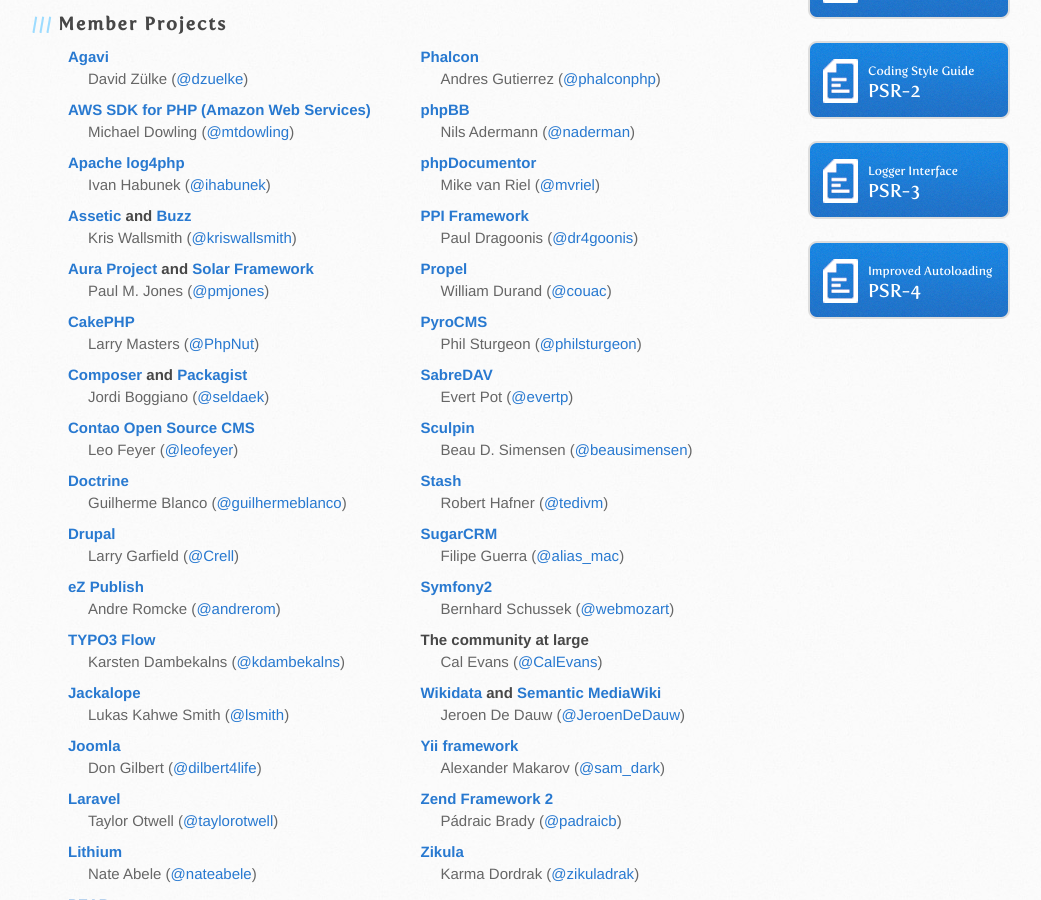
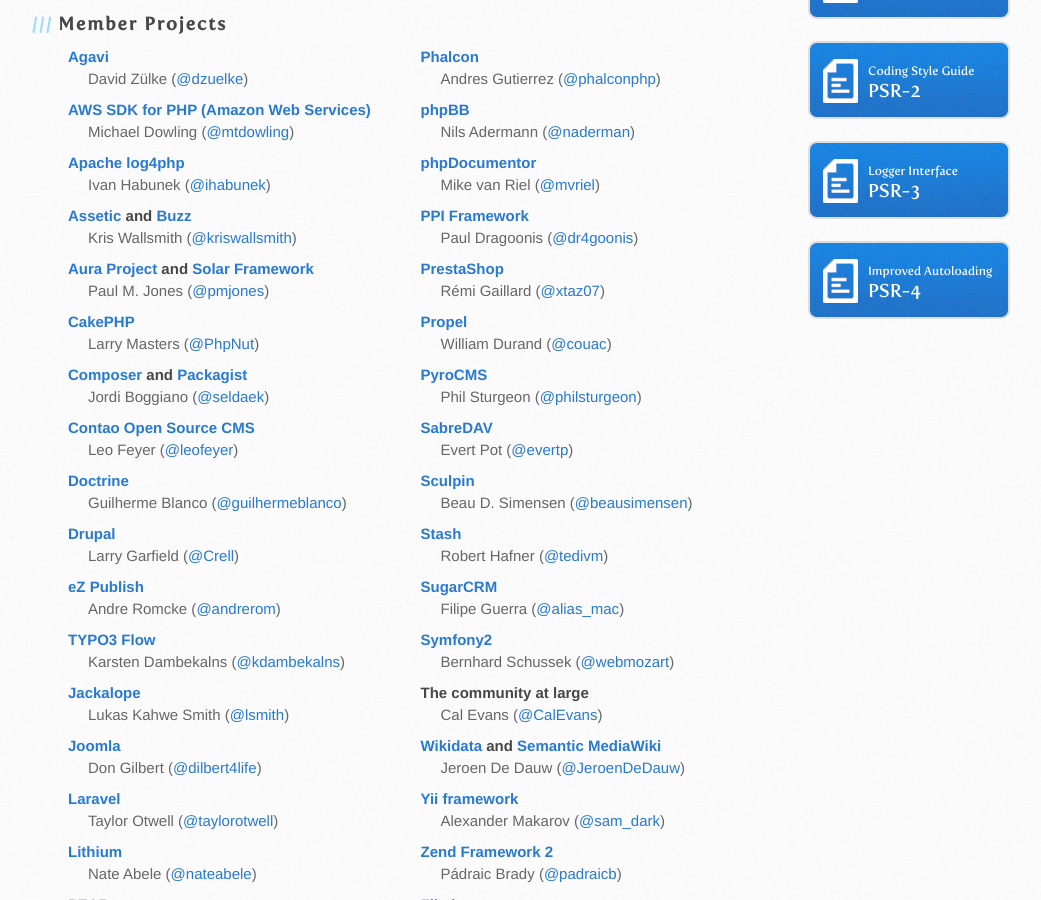
Before and after one commit to php-fig/www.php-fig.org, a Jekyll site: the page built from index.md, in a window 1280 px wide and 900 px high, scrolled down 791 px. Shown: the whole window, without its empty margins (102-1143 px from the left). Built offline with Jekyll 4.4.1, drawn with Linux system fonts in a browser that asks for light colours; Markdown is read by kramdown in place of the engine named in the settings.

Commit message:
Adding PrestaShop to the memberlist

```diff
--- a/index.md
+++ b/index.md
@@ -153,6 +153,11 @@ Do not combine separate membership requests in a single thread; one request per
     </li>
 
     <li>
+        <h4><a target="_blank" href="http://www.prestashop.com/">PrestaShop</a></h4>
+        R&eacute;mi Gaillard (<a href="http://twitter.com/xtaz07/">@xtaz07</a>)
+    </li>
+
+    <li>
         <h4><a target="_blank" href="http://www.propelorm.org/">Propel</a></h4>
         William Durand (<a href="http://twitter.com/couac/">@couac</a>)
     </li>
```
